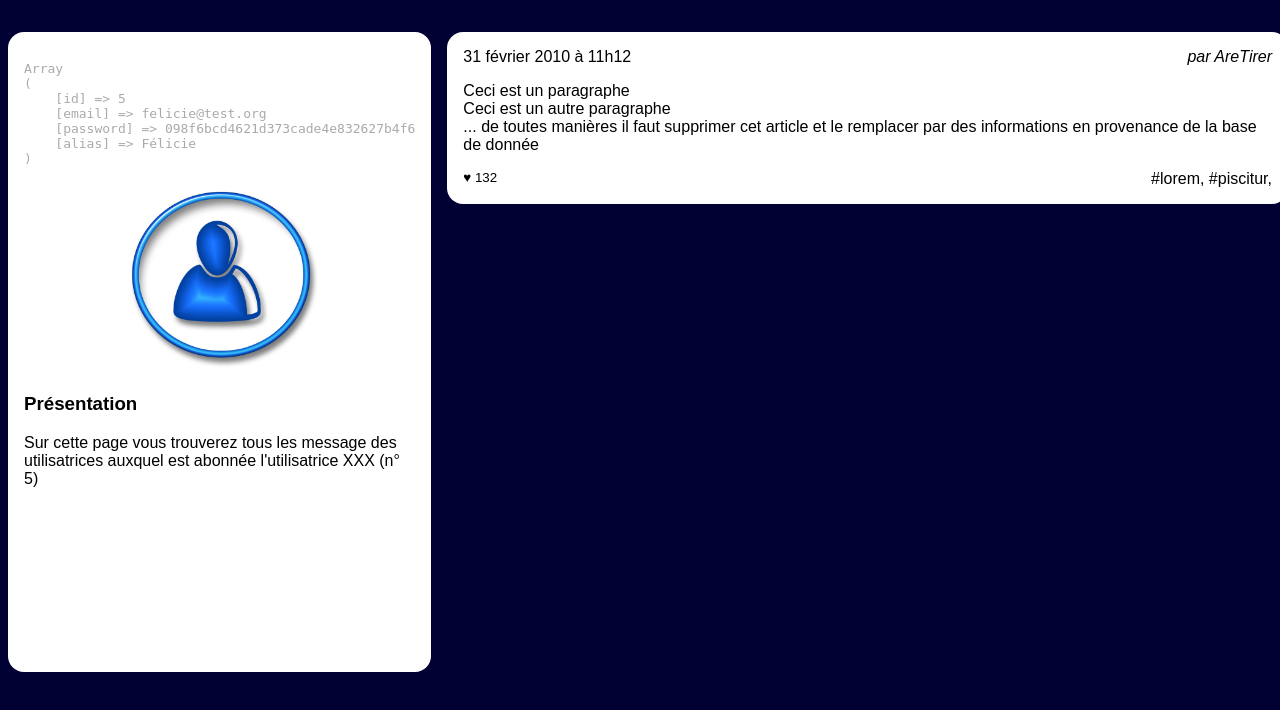
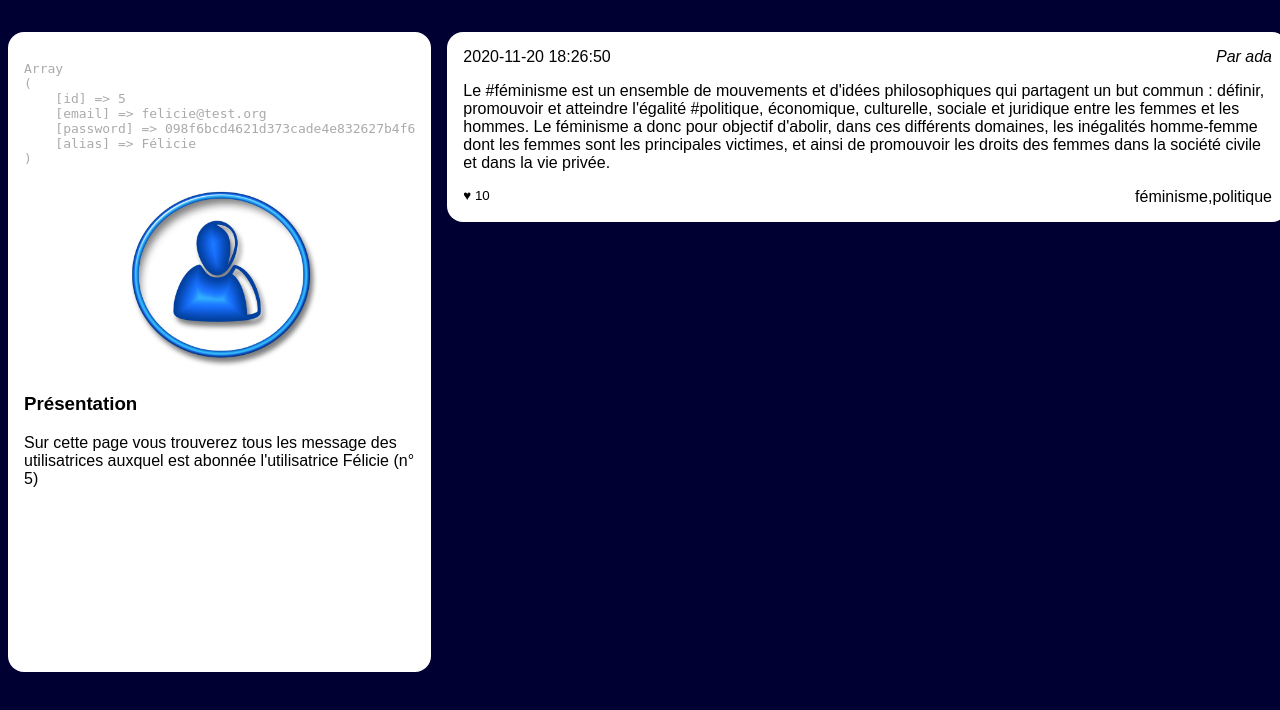
Before and after one commit to AlixLv/reseau-social-php, a PHP site: page /feed.php?user_id=5 in a window 1280 px wide. Shown: the part 90-800 px from the top of the page. Run offline with PHP 8.4, Linux system fonts and the light colour scheme; data comes from the database, SQL or seed files in the repository.

Commit message:
Fixed: feed.php

```diff
--- a/resoc_n1/feed.php
+++ b/resoc_n1/feed.php
@@ -41,7 +41,7 @@
             /**
              * Etape 2: se connecter à la base de donnée
              */
-            $mysqli = new mysqli("localhost", "root", "root", "socialnetwork");
+            $mysqli = new mysqli("localhost", "root", "", "socialnetwork");
             ?>
 
             <aside>
@@ -59,7 +59,7 @@
                 <section>
                     <h3>Présentation</h3>
                     <p>Sur cette page vous trouverez tous les message des utilisatrices
-                        auxquel est abonnée l'utilisatrice XXX
+                        auxquel est abonnée l'utilisatrice <?php echo $user['alias'] ?>
                         (n° <?php echo $userId ?>)
                     </p>
 
@@ -96,28 +96,24 @@
                  * Etape 4: @todo Parcourir les messsages et remplir correctement le HTML avec les bonnes valeurs php
                  * A vous de retrouver comment faire la boucle while de parcours...
                  */
+                while ($post = $lesInformations->fetch_assoc())
+                {
+                    // echo "<pre>" . print_r($post, 1) . "</pre>";
                 ?>
                 <article>
                     <h3>
-                        <time datetime='2020-02-01 11:12:13' >31 février 2010 à 11h12</time>
+                        <time datetime='2020-02-01 11:12:13' ><?php echo $post['created'] ?></time>
                     </h3>
-                    <address>par AreTirer</address>
+                    <address><?php echo "Par " . $post['author_name'] ?></address>
                     <div>
-                        <p>Ceci est un paragraphe</p>
-                        <p>Ceci est un autre paragraphe</p>
-                        <p>... de toutes manières il faut supprimer cet
-                            article et le remplacer par des informations en
-                            provenance de la base de donnée</p>
+                        <p><?php echo $post['content'] ?></p>
                     </div>
                     <footer>
-                        <small>♥ 132</small>
-                        <a href="">#lorem</a>,
-                        <a href="">#piscitur</a>,
+                        <small><?php echo "♥ " . $post['like_number'] ?></small>
+                        <a href=""><?php echo $post['taglist'] ?></a>
                     </footer>
                 </article>
-                <?php
-                // et de pas oublier de fermer ici vote while
-                ?>
+                <?php } ?>
 
 
             </main>
--- a/resoc_n1/wall.php
+++ b/resoc_n1/wall.php
@@ -97,13 +97,13 @@
                         <h3>
                             <time datetime='2020-02-01 11:12:13' ><?php echo $post['created'] ?></time>
                         </h3>
-                        <address><?php echo $post['author_name'] ?></address>
+                        <address><?php echo "Par " . $post['author_name'] ?></address>
                         <div>
                             <p><?php echo $post['content'] ?></p>
                         </div>
                         <footer>
-                            <small><?php echo $post['like_number'] ?></small>
-                            <a href=""><?php echo $post['taglist'] ?></a>
+                        <small><?php echo "♥ " . $post['like_number'] ?></small>
+                        <a href=""><?php echo $post['taglist'] ?></a>
                             <!-- <a href="">#piscitur</a>, -->
                         </footer>
                     </article>
```
